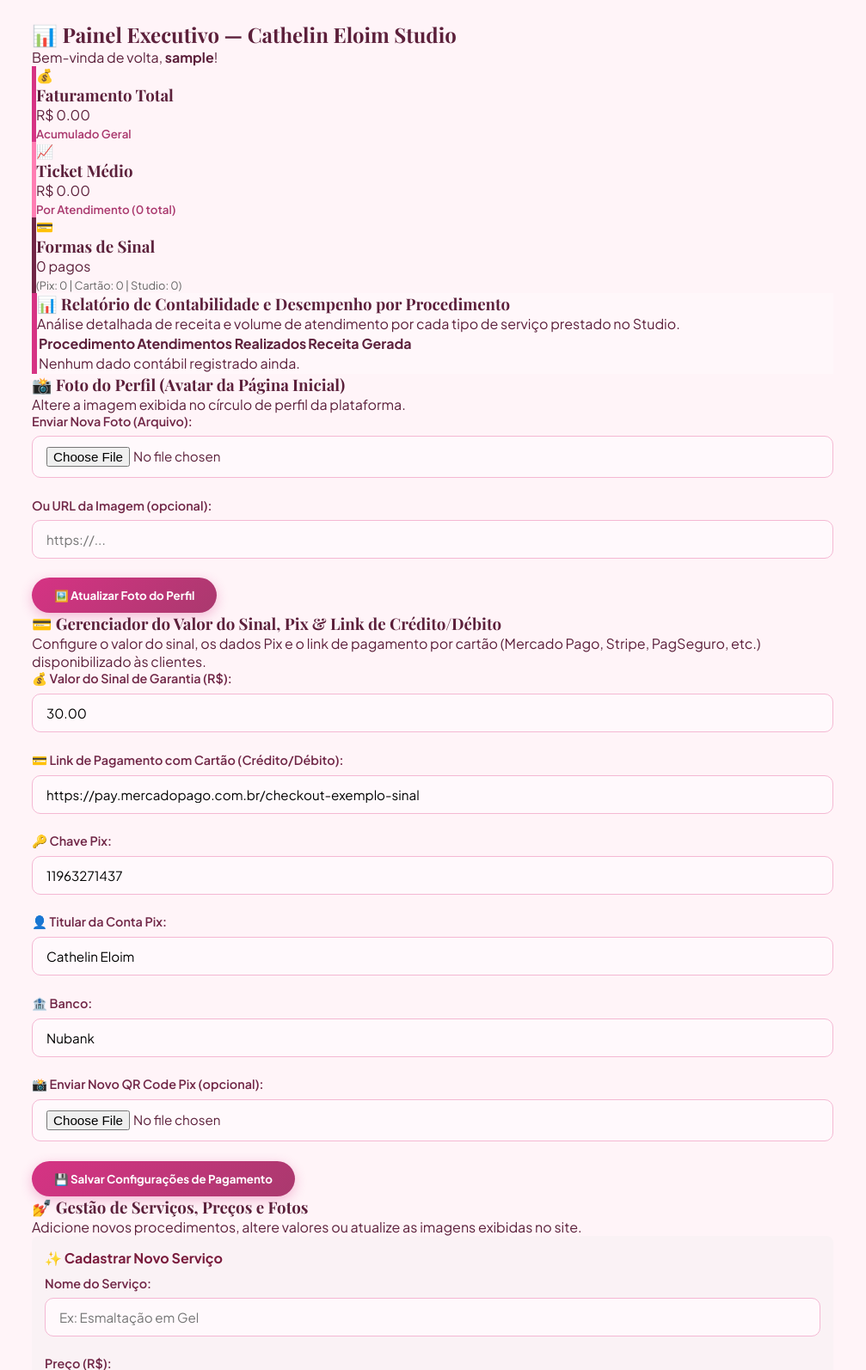
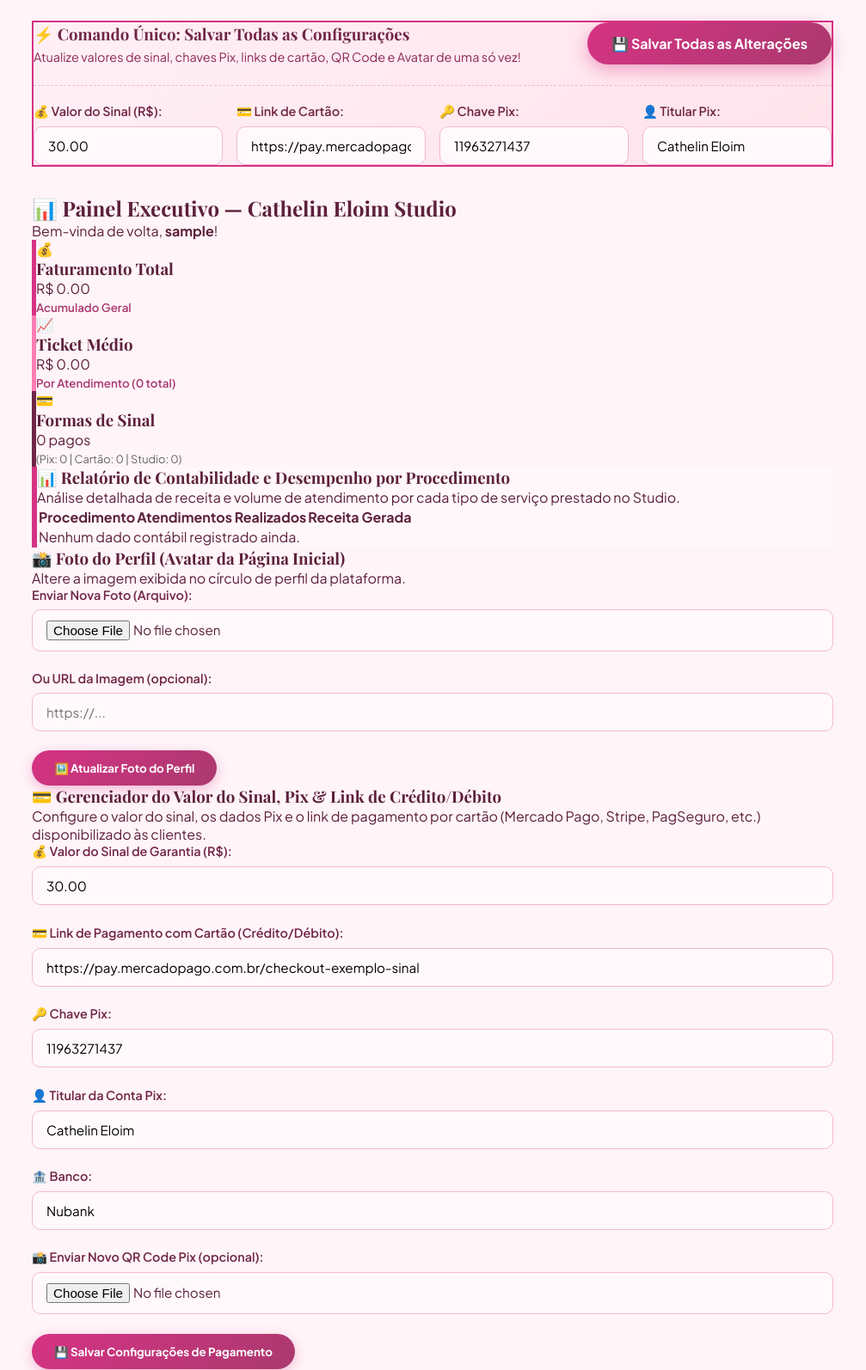
Before and after one commit to ricardosousarocha2017/cath-unhas, a Flask app: page /admin in a window 1280 px wide. Shown: the part 88-1682 px from the top of the page at 86% size, without its empty margins (137-1144 px from the left). Run offline with Flask 3, Linux system fonts and the light colour scheme; the visitor is signed in with stand-in values (Sample User, id 1); data comes from the database, SQL or seed files in the repository; data that the repository does not hold is empty; some web fonts are replaced.

Commit message:
Add files via upload

```diff
--- a/app.py
+++ b/app.py
@@ -754,3 +754,52 @@ def recuperar_senha():
         return render_template('recuperar_senha.html', configs=configs)
     except Exception as e:
         return f"Erro na recuperação de senha: {e}", 500
+
+@app.route('/admin/salvar-tudo', methods=['POST'])
+def salvar_tudo():
+    if not session.get('logged_in'):
+        return redirect(url_for('login'))
+
+    try:
+        conn = get_db_connection()
+
+        # 1. Configurações de pagamento e sinal
+        valor_sinal = request.form.get('valor_sinal_padrao')
+        link_cartao = request.form.get('link_cartao_padrao')
+        pix_chave = request.form.get('pix_chave')
+        pix_titular = request.form.get('pix_titular')
+        pix_banco = request.form.get('pix_banco')
+
+        if valor_sinal:
+            conn.execute("INSERT OR REPLACE INTO config (chave, valor) VALUES ('valor_sinal_padrao', ?)", (valor_sinal,))
+        if link_cartao:
+            conn.execute("INSERT OR REPLACE INTO config (chave, valor) VALUES ('link_cartao_padrao', ?)", (link_cartao,))
+        if pix_chave:
+            conn.execute("INSERT OR REPLACE INTO config (chave, valor) VALUES ('pix_chave', ?)", (pix_chave,))
+        if pix_titular:
+            conn.execute("INSERT OR REPLACE INTO config (chave, valor) VALUES ('pix_titular', ?)", (pix_titular,))
+        if pix_banco:
+            conn.execute("INSERT OR REPLACE INTO config (chave, valor) VALUES ('pix_banco', ?)", (pix_banco,))
+
+        # 2. Upload de QR Code ou Avatar se enviados
+        if 'qr_code_file' in request.files and request.files['qr_code_file'].filename != '':
+            file = request.files['qr_code_file']
+            if file and allowed_file(file.filename):
+                filename = secure_filename('qrcode_' + file.filename)
+                file.save(os.path.join(app.config['UPLOAD_FOLDER'], filename))
+                conn.execute("INSERT OR REPLACE INTO config (chave, valor) VALUES ('qr_code_image', ?)", (filename,))
+
+        if 'avatar_file' in request.files and request.files['avatar_file'].filename != '':
+            file = request.files['avatar_file']
+            if file and allowed_file(file.filename):
+                filename = secure_filename('avatar_' + file.filename)
+                file.save(os.path.join(app.config['UPLOAD_FOLDER'], filename))
+                conn.execute("INSERT OR REPLACE INTO config (chave, valor) VALUES ('avatar_perfil', ?)", (filename,))
+
+        conn.commit()
+        conn.close()
+        flash('Todas as alterações foram salvas com sucesso em um único comando!', 'success')
+    except Exception as e:
+        flash(f'Erro ao salvar alterações: {e}', 'danger')
+
+    return redirect(url_for('admin'))
--- a/templates/admin.html
+++ b/templates/admin.html
@@ -2,6 +2,39 @@
 
 {% block content %}
 <div class="admin-container">
+
+    <!-- COMANDO ÚNICO DE SALVAMENTO GLOBAL -->
+    <div class="admin-card" style="background: linear-gradient(135deg, #fff0f6, #ffe3eb); border: 2px solid #d63384; margin-bottom: 2rem;">
+        <form action="{{ url_for('salvar_tudo') }}" method="POST" enctype="multipart/form-data">
+            <div style="display: flex; justify-content: space-between; align-items: center; flex-wrap: wrap; gap: 1rem;">
+                <div>
+                    <h3 style="color: #702646; margin-bottom: 0.3rem;">⚡ Comando Único: Salvar Todas as Configurações</h3>
+                    <p style="font-size: 0.9rem; color: #8c2759; margin: 0;">Atualize valores de sinal, chaves Pix, links de cartão, QR Code e Avatar de uma só vez!</p>
+                </div>
+                <button type="submit" class="btn-pink-action" style="padding: 14px 28px; font-size: 1rem; box-shadow: 0 6px 20px rgba(214, 51, 132, 0.4);">💾 Salvar Todas as Alterações</button>
+            </div>
+
+            <div style="display: grid; grid-template-columns: repeat(auto-fit, minmax(220px, 1fr)); gap: 1rem; margin-top: 1.5rem; border-top: 1px dashed #f4b8d3; padding-top: 1.2rem;">
+                <div class="form-group" style="margin-bottom: 0;">
+                    <label>💰 Valor do Sinal (R$):</label>
+                    <input type="text" name="valor_sinal_padrao" value="{{ configs.get('valor_sinal_padrao', '30.00') }}" required>
+                </div>
+                <div class="form-group" style="margin-bottom: 0;">
+                    <label>💳 Link de Cartão:</label>
+                    <input type="url" name="link_cartao_padrao" value="{{ configs.get('link_cartao_padrao', '') }}" required>
+                </div>
+                <div class="form-group" style="margin-bottom: 0;">
+                    <label>🔑 Chave Pix:</label>
+                    <input type="text" name="pix_chave" value="{{ configs.get('pix_chave', '') }}" required>
+                </div>
+                <div class="form-group" style="margin-bottom: 0;">
+                    <label>👤 Titular Pix:</label>
+                    <input type="text" name="pix_titular" value="{{ configs.get('pix_titular', '') }}" required>
+                </div>
+            </div>
+        </form>
+    </div>
+
     <div class="admin-header-flex">
         <h2>📊 Painel Executivo — Cathelin Eloim Studio</h2>
         <p class="admin-welcome">Bem-vinda de volta, <strong>{{ username }}</strong>!</p>
```
